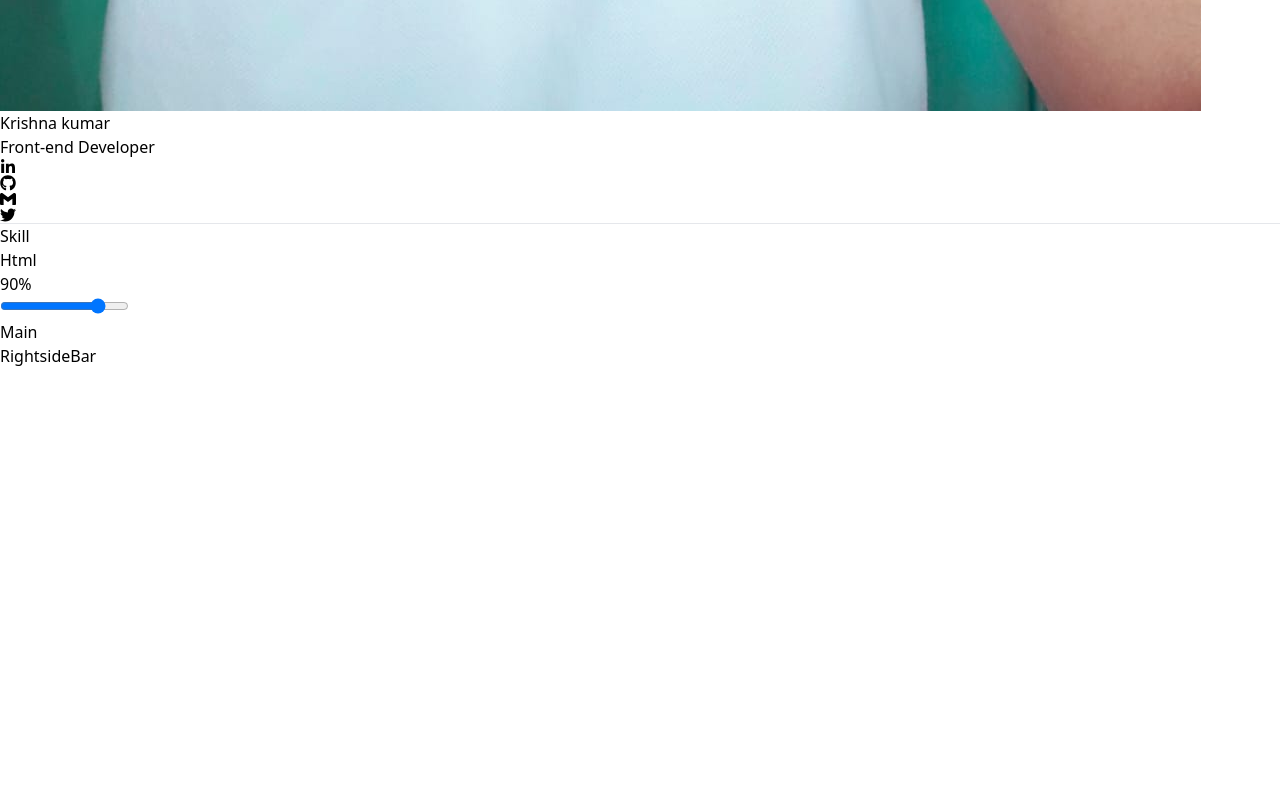
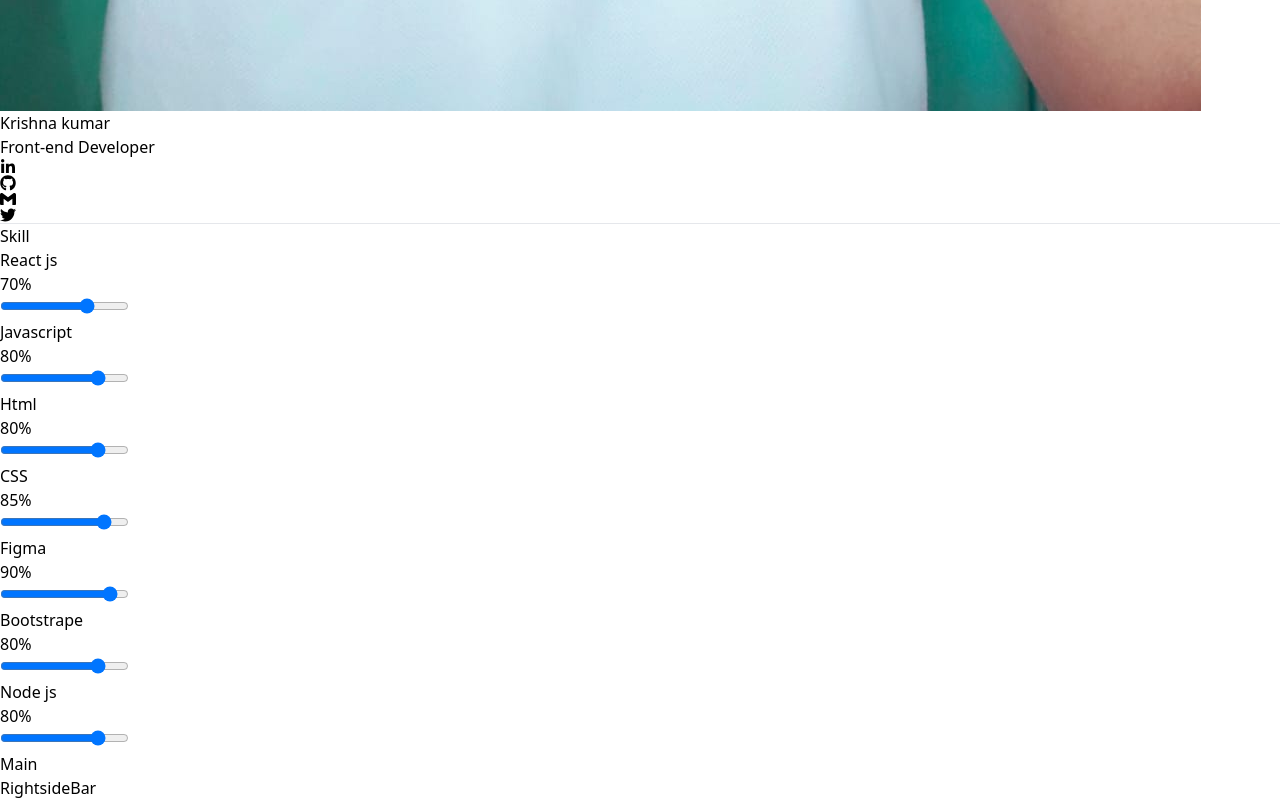
Before and after one commit to krishna1703/krishna_portfolio, a React (Vite) app: page / in a window 1280 px wide. Shown: the part 1489-2289 px from the top of the page. Before the commit the page ends 1857 px from the top, so only its background shows below. Built offline with nearby package versions, Linux system fonts and the light colour scheme.

Commit message:
left side bar update

```diff
--- a/src/App.jsx
+++ b/src/App.jsx
@@ -5,7 +5,7 @@ import RightsideBar from "./Component/RightsideBar"
 
 const App = () => {
   return (
-    <div className="flex m-auto bg-white w-[1440px] border-2 justify-between">
+    <div className="flex m-auto    bg-white w-[1440px] justify-between">
       <LeftsideBar/>
     <Main/>
     <RightsideBar/>
--- a/src/Component/LeftsideBar.jsx
+++ b/src/Component/LeftsideBar.jsx
@@ -2,14 +2,15 @@ import { FaLinkedinIn } from "react-icons/fa";
 import { FaGithub } from "react-icons/fa6";
 import { SiGmail } from "react-icons/si";
 import { FaTwitter } from "react-icons/fa";
-import profileImg from '/src/asset/profile.jpg'
+import profileImg from "/src/asset/profile.jpg";
 const LeftsideBar = () => {
   return (
     <div className="w-72  flex   items-center  justify-center flex-col">
       <div className="w-52 h-72 mt-12  gap-3  flex flex-col  items-center text-center">
         <img
           className="w-40 h-40 rounded-2xl"
-          src={profileImg} alt="profile-img"
+          src={profileImg}
+          alt="profile-img"
         ></img>
         <h4 className="w-auto  font-medium size-4 leading-5 text-[#2B2B2B]">
           Krishna kumar
@@ -34,17 +35,128 @@ const LeftsideBar = () => {
         </div>
         <hr className="w-56 border-2  border-color-[#F0F0F6]"></hr>
       </div>
+
+
       {/* skills */}
 
       <div className="mt-5 w-56 h-60 ">
-        <h4 className="size-5 leading-5 w-auto font-medium color-[#2B2B2B]">Skill</h4>
-       <div className="flex flex-col justify-between mt-2 w-auto">
-       <div className="flex justify-between mb-1">
-       <h4 className="size-5 leading-5 w-auto font-medium color-[#2B2B2B]">Html</h4>
-       <span>90%</span></div>
+        <h4 className="size-5 leading-5 w-auto font-medium text-[#2B2B2B]">
+          Skill
+        </h4>
 
-      <input type="range" min={0} max={100} value={80} className="  color-[#FFB400]"></input>
-       </div>
+        <div className="flex flex-col justify-between mt-5 w-auto">
+          <div className="flex justify-between mb-1   text-gray-600">
+            <h4 className="size-5 leading-5 w-auto font-medium ">
+              React js
+            </h4>
+            <span>70%</span>
+          </div>
+
+          <input
+            type="range"
+            min={0}
+            max={100}
+            value={70}
+            className="w-full mt-1 h-1 bg-yellow-400 rounded-md appearance-none cursor-pointer accent-yellow-400"
+          ></input>
+        </div>
+
+        <div className="flex flex-col justify-between mt-2 w-auto">
+          <div className="flex justify-between mb-1  text-gray-600">
+            <h4 className="size-5 leading-5 w-auto font-medium ">
+              Javascript
+            </h4>
+            <span>80%</span>
+          </div>
+
+          <input
+            type="range"
+            min={0}
+            max={100}
+            value={80}
+            className="w-full mt-1 h-1 bg-yellow-400 rounded-md appearance-none cursor-pointer accent-yellow-400"
+          ></input>
+        </div>
+        <div className="flex flex-col justify-between mt-2 w-auto">
+          <div className="flex justify-between mb-1  text-gray-600">
+            <h4 className="size-5 leading-5 w-auto font-medium ">
+              Html
+            </h4>
+            <span>80%</span>
+          </div>
+
+          <input
+            type="range"
+            min={0}
+            max={100}
+            value={80}
+            className="w-full mt-1 h-1 bg-yellow-400 rounded-md appearance-none cursor-pointer accent-yellow-400"
+          ></input>
+        </div>
+        <div className="flex flex-col justify-between mt-2 w-auto">
+          <div className="flex justify-between mb-1 text-gray-600">
+            <h4 className="size-5 leading-5 w-auto font-medium  ">
+              CSS
+            </h4>
+            <span>85%</span>
+          </div>
+
+          <input
+            type="range"
+            min={0}
+            max={100}
+            value={85}
+            className="w-full mt-1 h-1 bg-yellow-400 rounded-md appearance-none cursor-pointer accent-yellow-400"
+          ></input>
+        </div>
+        <div className="flex flex-col justify-between mt-2 w-auto">
+          <div className="flex justify-between mb-1 text-gray-600">
+            <h4 className="size-5 leading-5 w-auto font-medium  ">
+              Figma
+            </h4>
+            <span>90%</span>
+          </div>
+
+          <input
+            type="range"
+            min={0}
+            max={100}
+            value={90}
+            className="w-full mt-1 h-1 bg-yellow-400 rounded-md appearance-none cursor-pointer accent-yellow-400"
+          ></input>
+        </div>
+        <div className="flex flex-col justify-between mt-2 w-auto">
+          <div className="flex justify-between mb-1 text-gray-600 ">
+            <h4 className="size-5 leading-5 w-auto font-medium  ">
+              Bootstrape
+            </h4>
+            <span>80%</span>
+          </div>
+
+          <input
+            type="range"
+            min={0}
+            max={100}
+            value={80}
+            className="w-full mt-1 h-1 bg-yellow-400 rounded-md appearance-none cursor-pointer accent-yellow-400"
+          ></input>
+        </div>
+        <div className="flex flex-col justify-between mt-2 w-auto">
+          <div className="flex justify-between mb-1  text-gray-600">
+            <h4 className="size-5 leading-5 w-auto font-medium ">
+              Node js
+            </h4>
+            <span>80%</span>
+          </div>
+
+          <input
+            type="range"
+            min={0}
+            max={100}
+            value={80}
+            className="w-full mt-1 h-1 bg-yellow-400 rounded-md appearance-none cursor-pointer accent-yellow-400"
+          ></input>
+        </div>
       </div>
     </div>
   );
```
